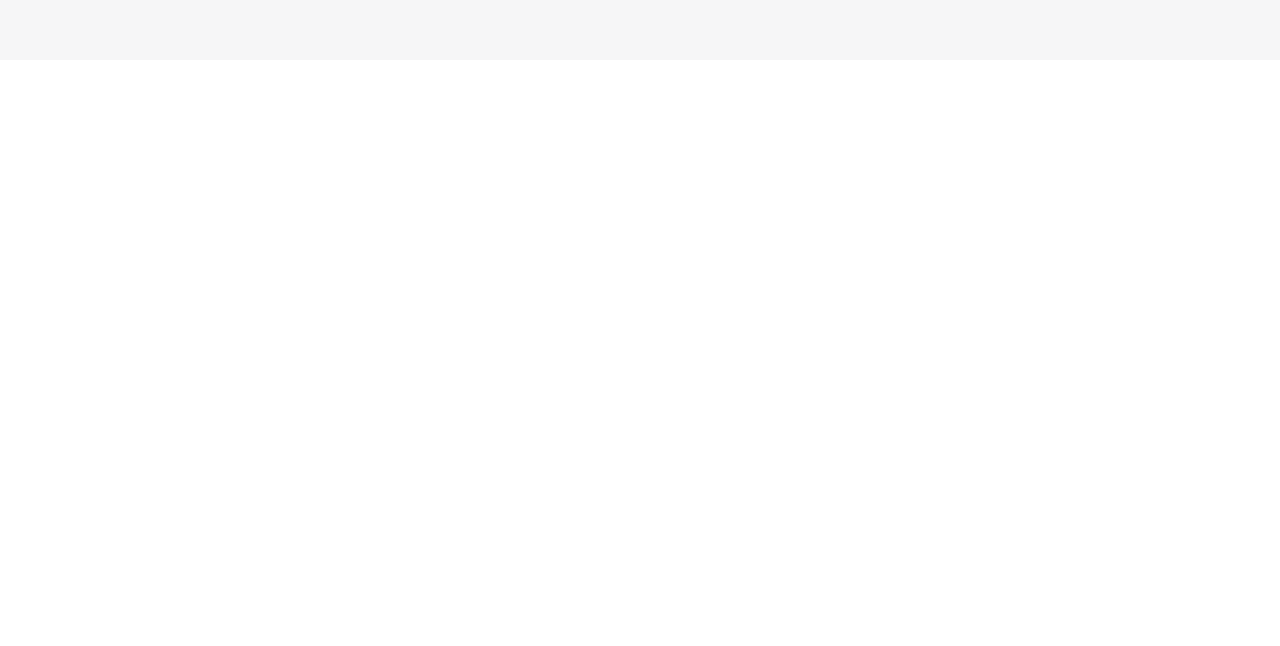
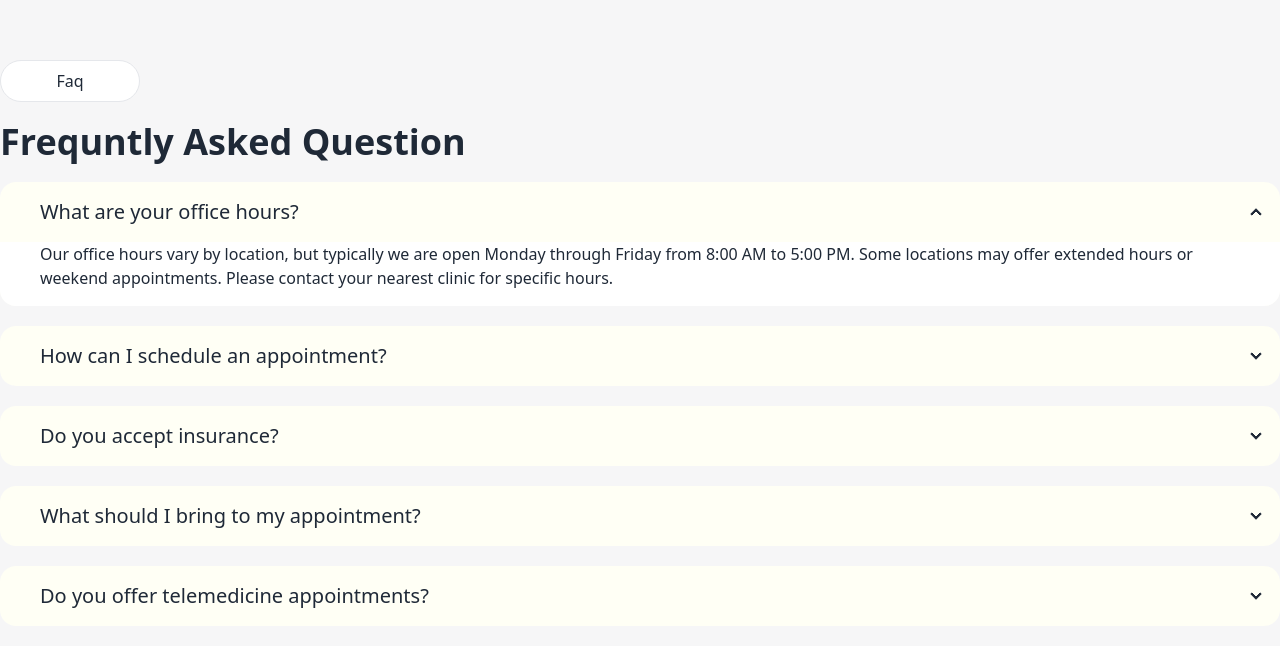
Before and after one commit to mdmarufhossianbd/healthcare, a React (Vite) app: page / in a window 1280 px wide. Shown: the part 3427-4073 px from the top of the page. Before the commit the page ends 3487 px from the top, so only its background shows below. Built offline with nearby package versions, Linux system fonts and the light colour scheme.

Commit message:
faq section added

```diff
--- a/src/App.jsx
+++ b/src/App.jsx
@@ -1,6 +1,7 @@
 import './App.css'
 import About from './components/About'
 import Banner from './components/Banner'
+import Faq from './components/Faq'
 import Navber from './components/Navber'
 import Service from './components/Service'
 import Testimonial from './components/Testimonial'
@@ -14,6 +15,7 @@ function App() {
       <About></About>
       <Service></Service>
       <Testimonial></Testimonial>
+      <Faq></Faq>
     </>
   )
 }
--- /dev/null
+++ b/src/components/Faq.jsx
@@ -0,0 +1,47 @@
+const Faq = () => {
+    return (
+        <div className='max-w-7xl mx-auto pb-40'>
+            <div>
+                <button className="rounded-3xl border px-6 py-2 bg-white w-[140px]">Faq</button>
+                <h2 className="py-5 text-4xl font-semibold">Frequntly Asked Question</h2>
+            </div>
+            <div className="collapse collapse-arrow bg-[#FFFFF5] mb-5">
+                <input type="radio" name="my-accordion-2" defaultChecked />
+                <div className="collapse-title text-xl font-medium pl-10">What are your office hours?</div>
+                <div className="collapse-content bg-white">
+                    <p className='pl-6'>Our office hours vary by location, but typically we are open Monday through Friday from 8:00 AM to 5:00 PM. Some locations may offer extended hours or weekend appointments. Please contact your nearest clinic for specific hours.</p>
+                </div>
+            </div>
+            <div className="collapse collapse-arrow bg-[#FFFFF5] mb-5">
+                <input type="radio" name="my-accordion-2" />
+                <div className="collapse-title text-xl font-medium pl-10">How can I schedule an appointment?</div>
+                <div className="collapse-content bg-white">
+                    <p className='pl-6'>Our office hours vary by location, but typically we are open Monday through Friday from 8:00 AM to 5:00 PM. Some locations may offer extended hours or weekend appointments. Please contact your nearest clinic for specific hours.</p>
+                </div>
+            </div>
+            <div className="collapse collapse-arrow bg-[#FFFFF5] mb-5">
+                <input type="radio" name="my-accordion-2" />
+                <div className="collapse-title text-xl font-medium pl-10">Do you accept insurance?</div>
+                <div className="collapse-content bg-white">
+                    <p className='pl-6'>Our office hours vary by location, but typically we are open Monday through Friday from 8:00 AM to 5:00 PM. Some locations may offer extended hours or weekend appointments. Please contact your nearest clinic for specific hours.</p>
+                </div>
+            </div>
+            <div className="collapse collapse-arrow bg-[#FFFFF5] mb-5">
+                <input type="radio" name="my-accordion-2" />
+                <div className="collapse-title text-xl font-medium pl-10">What should I bring to my appointment?</div>
+                <div className="collapse-content bg-white">
+                    <p className='pl-6'>Our office hours vary by location, but typically we are open Monday through Friday from 8:00 AM to 5:00 PM. Some locations may offer extended hours or weekend appointments. Please contact your nearest clinic for specific hours.</p>
+                </div>
+            </div>
+            <div className="collapse collapse-arrow bg-[#FFFFF5] mb-5">
+                <input type="radio" name="my-accordion-2" />
+                <div className="collapse-title text-xl font-medium pl-10">Do you offer telemedicine appointments?</div>
+                <div className="collapse-content bg-white">
+                    <p className='pl-6'>Our office hours vary by location, but typically we are open Monday through Friday from 8:00 AM to 5:00 PM. Some locations may offer extended hours or weekend appointments. Please contact your nearest clinic for specific hours.</p>
+                </div>
+            </div>
+        </div>
+    );
+};
+
+export default Faq;
```
